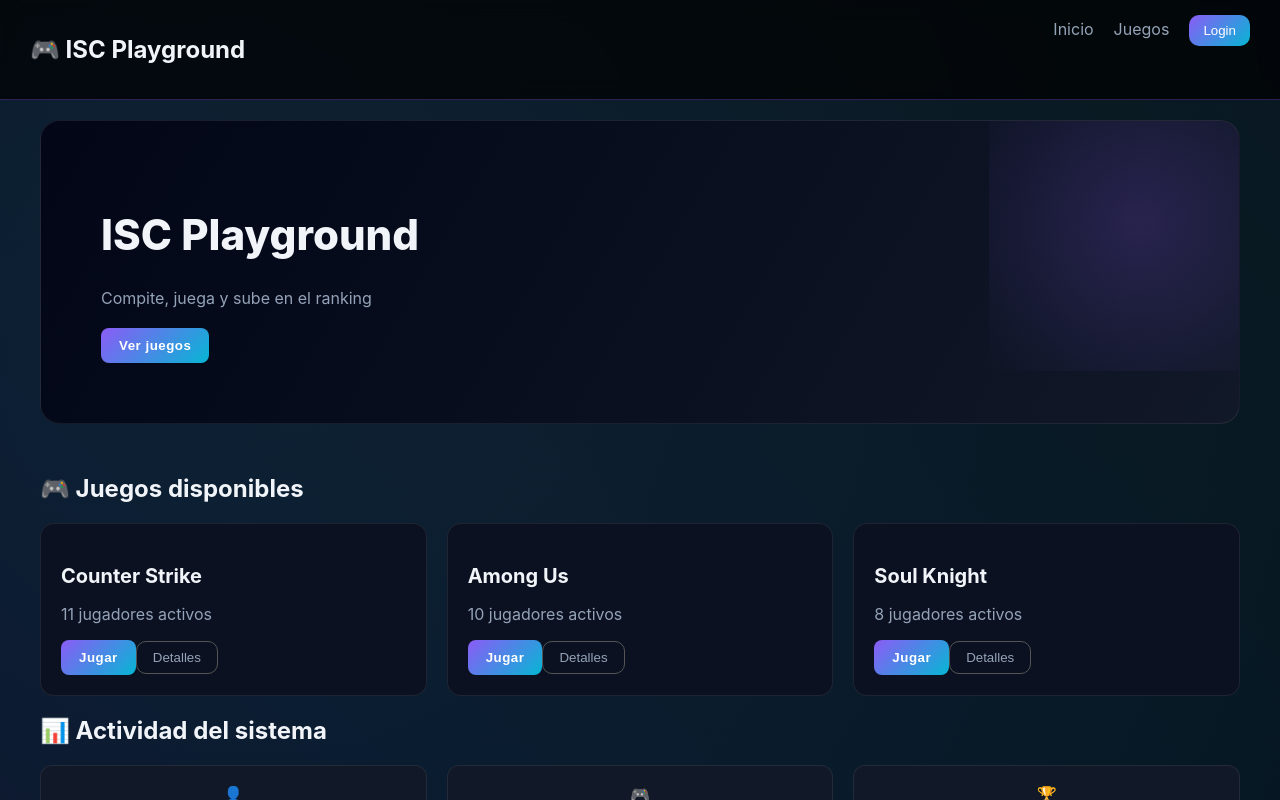
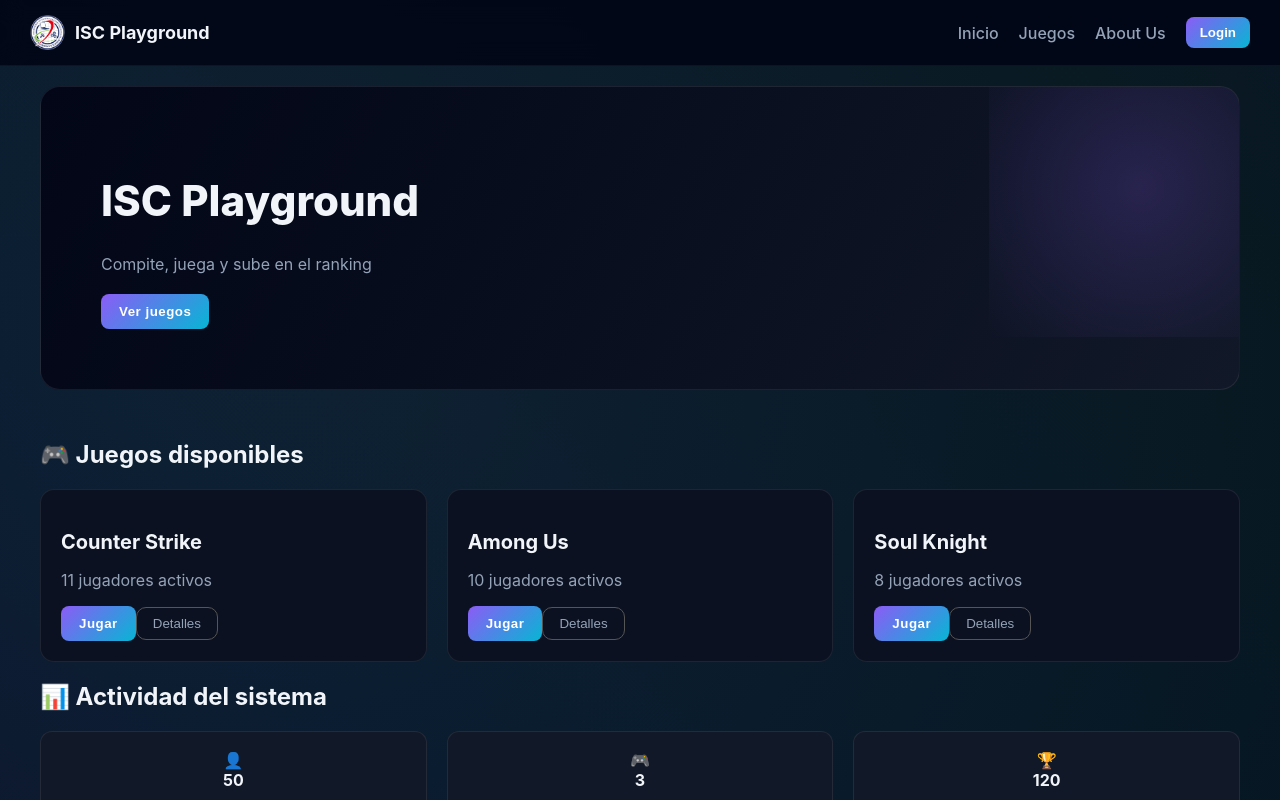
Before and after one commit to fergood-2703/isc-playground, a React (Vite) app: page / in a window 1280 px wide. Shown: the top 800 px of the page. Built offline with nearby package versions, Linux system fonts and the light colour scheme.

Commit message:
Modificando y agregando carpetas de images para el navbar

```diff
--- a/src/components/Navbar/Navbar.css
+++ b/src/components/Navbar/Navbar.css
@@ -1,22 +1,57 @@
 .navbar {
   display: flex;
   justify-content: space-between;
+  align-items: center;
   padding: 15px 30px;
-  background: rgba(0,0,0,0.7);
-  backdrop-filter: blur(10px);
-  border-bottom: 1px solid rgba(139,92,246,0.3);
+
+  background: rgba(2,6,23,0.9);
+  backdrop-filter: blur(12px);
+  border-bottom: 1px solid rgba(255,255,255,0.05);
+}
+
+/* izquierda */
+.nav-left {
+  display: flex;
+  align-items: center;
+  gap: 10px;
+}
+
+.logo {
+  width: 35px;
+  height: 35px;
+  object-fit: contain;
+}
+
+.brand {
+  font-weight: 700;
+  font-size: 18px;
+}
+
+/* links */
+.nav-links {
+  display: flex;
+  align-items: center;
+  gap: 20px;
 }
 
 .nav-links a {
-  margin-right: 20px;
   color: var(--text-soft);
   text-decoration: none;
+  font-weight: 500;
+  transition: 0.2s;
 }
 
+.nav-links a:hover {
+  color: var(--primary);
+}
+
+/* botón */
 .login-btn {
-  background: linear-gradient(135deg, #8b5cf6, #06b6d4);
+  background: linear-gradient(135deg, var(--primary), var(--secondary));
   border: none;
   padding: 8px 14px;
-  border-radius: 10px;
+  border-radius: 8px;
   color: white;
+  font-weight: 600;
+  cursor: pointer;
 }
--- a/src/components/Navbar/Navbar.jsx
+++ b/src/components/Navbar/Navbar.jsx
@@ -1,15 +1,24 @@
 import "./Navbar.css";
+import logo from "../../assets/images/logo-isc.png";
 
 export default function Navbar() {
   return (
     <div className="navbar">
-      <h2>🎮 ISC Playground</h2>
 
+      {/* IZQUIERDA */}
+      <div className="nav-left">
+        <img src={logo} alt="ISC" className="logo" />
+        <span className="brand">ISC Playground</span>
+      </div>
+
+      {/* DERECHA */}
       <div className="nav-links">
         <a href="#">Inicio</a>
         <a href="#">Juegos</a>
+        <a href="#">About Us</a>
         <button className="login-btn">Login</button>
       </div>
+
     </div>
   );
 }
```
Also changed, not shown: src/assets/images/logo-isc.png (added).
